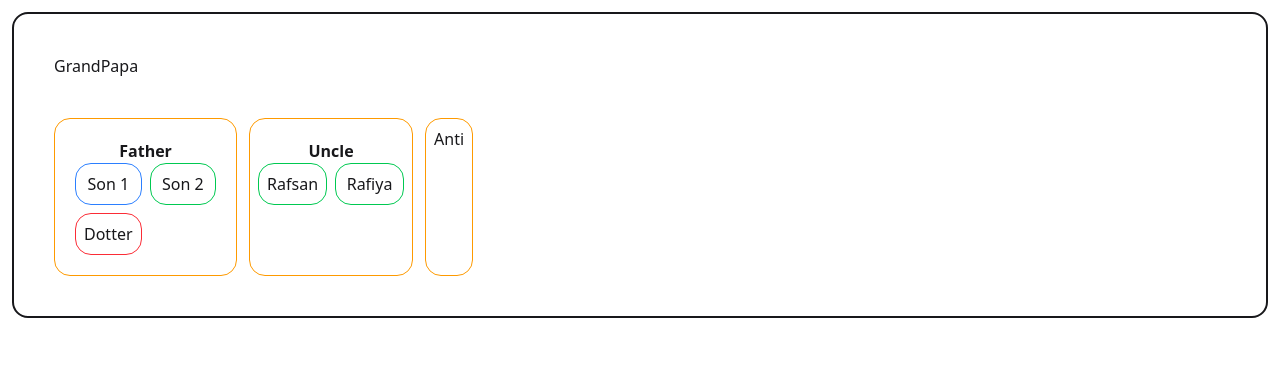
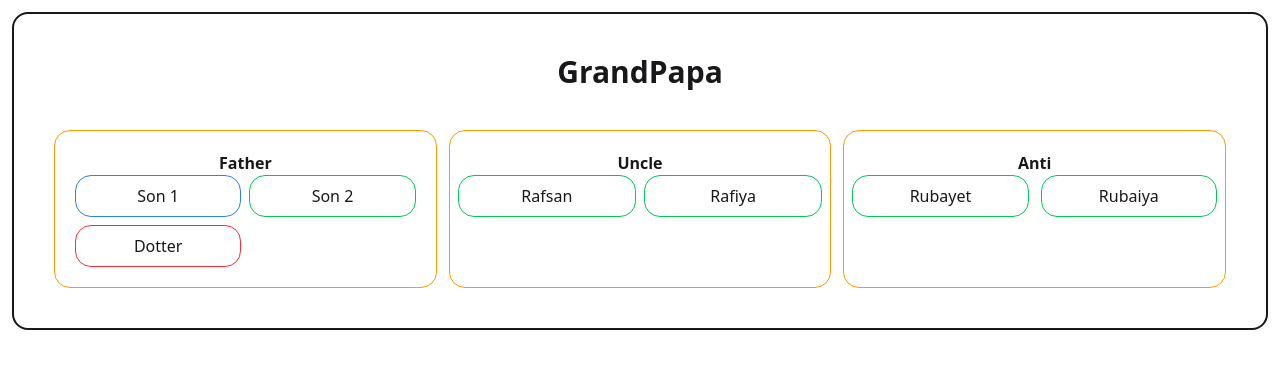
Before and after one commit to sadhin28/Form-master-class, a React (Vite) app: page / in a window 1280 px wide. Shown: the top 368 px of the page. Built offline with nearby package versions, Linux system fonts and the light colour scheme.

Commit message:
add cousin

```diff
--- a/src/Component/Anti/Anti.jsx
+++ b/src/Component/Anti/Anti.jsx
@@ -1,8 +1,13 @@
+import Cousin from "../Cousin/Cousin";
 
 const Anti = () => {
     return (
-        <div  className="border border-amber-500 rounded-2xl p-2">
-            <h1>Anti</h1>
+        <div  className="text-center border border-amber-500 rounded-2xl p-2">
+            <h1 className="font-black mt-3">Anti</h1>
+            <div className=" text-center gap-3 grid grid-cols-2">
+                <Cousin name={'Rubayet'}></Cousin>
+                <Cousin name={'Rubaiya'}></Cousin>
+            </div>
         </div>
     );
 };
--- a/src/Component/GrandPa/GrandPa.jsx
+++ b/src/Component/GrandPa/GrandPa.jsx
@@ -5,8 +5,8 @@ import Uncle from "../Uncle/Uncle";
 const GrandPa = () => {
     return (
         <div className=" border-2 m-3 p-10 rounded-2xl">
-            <h1 className="mb-10">GrandPapa</h1>
-            <div className="flex gap-3">
+            <h1 className="mb-10 font-black text-3xl text-center">GrandPapa</h1>
+            <div className=" grid lg:grid-cols-3 md:grid-cols-2 gap-3 justify-center">
 
              <Dad></Dad>
              <Uncle></Uncle>
```
